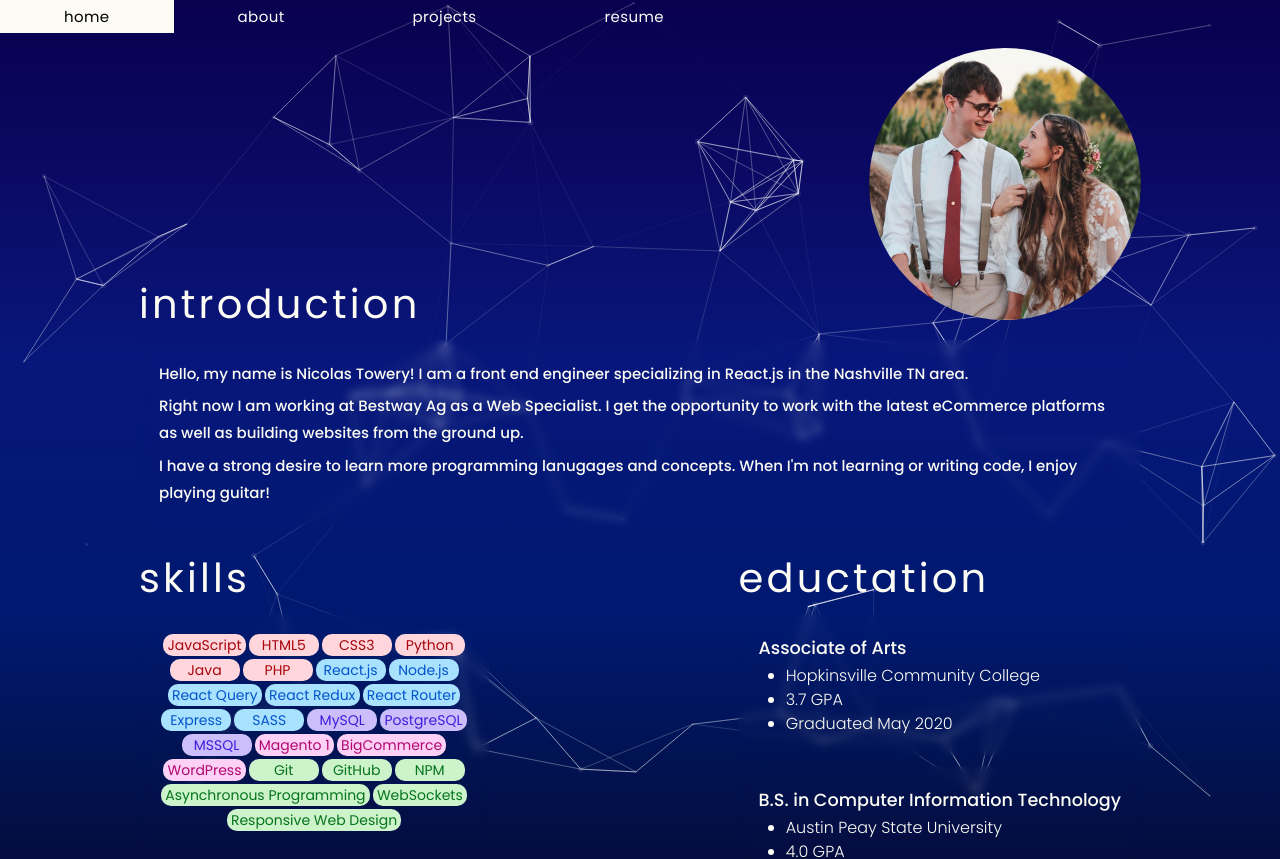
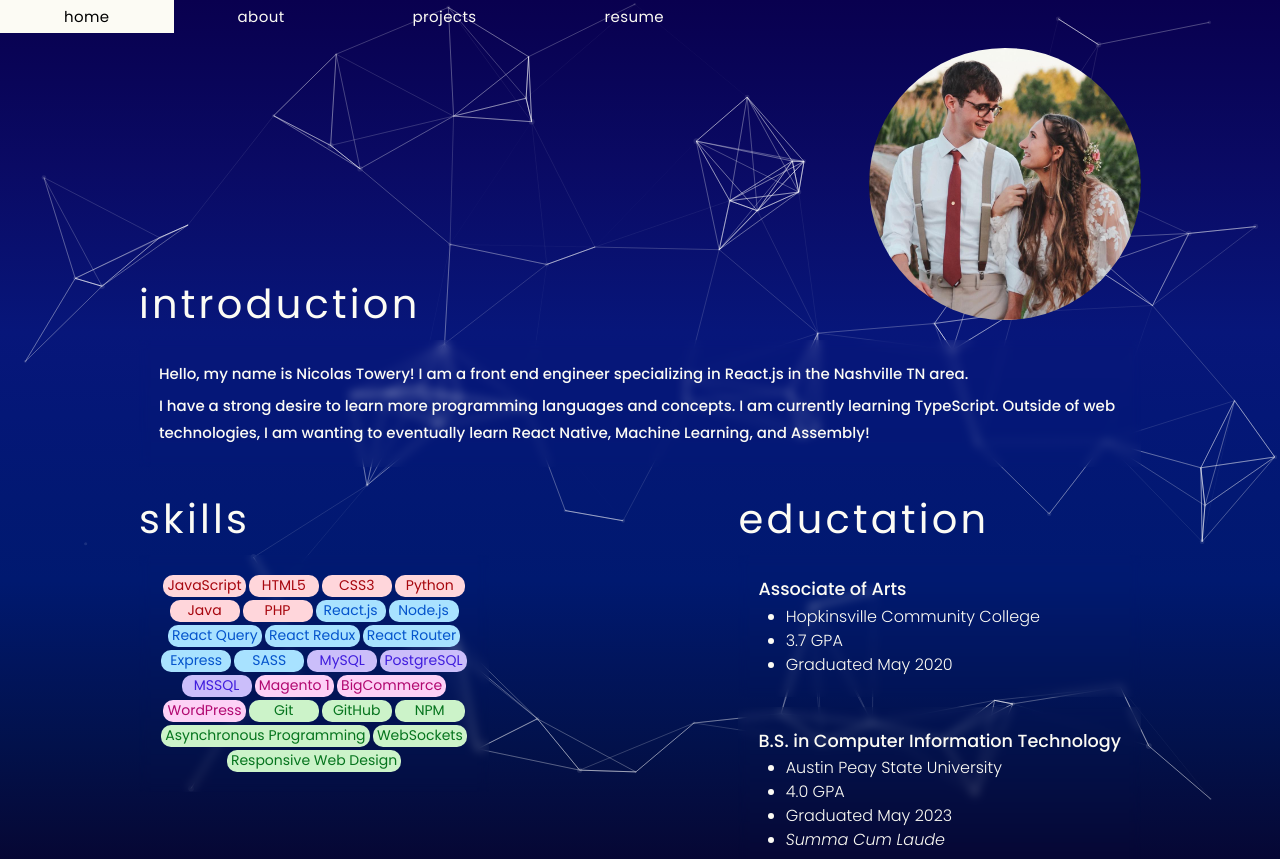
Before and after one commit to nicolastowery/portfolio, a React (Create React App) app: page /about in a window 1280 px wide. Shown: the top 859 px of the page. Built offline with nearby package versions, Linux system fonts and the light colour scheme.

Commit message:
Updated intro

```diff
--- a/src/pages/About/About.jsx
+++ b/src/pages/About/About.jsx
@@ -21,14 +21,10 @@ function About() {
             specializing in React.js in the Nashville TN area.
           </p>
           <p>
-            Right now I am working at Bestway Ag as a Web Specialist. I get the
-            opportunity to work with the latest eCommerce platforms as well as
-            building websites from the ground up.
-          </p>
-          <p>
-            I have a strong desire to learn more programming lanugages and
-            concepts. When I'm not learning or writing code, I enjoy playing
-            guitar!
+            I have a strong desire to learn more programming languages and
+            concepts. I am currently learning TypeScript. Outside of web
+            technologies, I am wanting to eventually learn React Native, Machine
+            Learning, and Assembly!
           </p>
         </div>
       </div>
```
